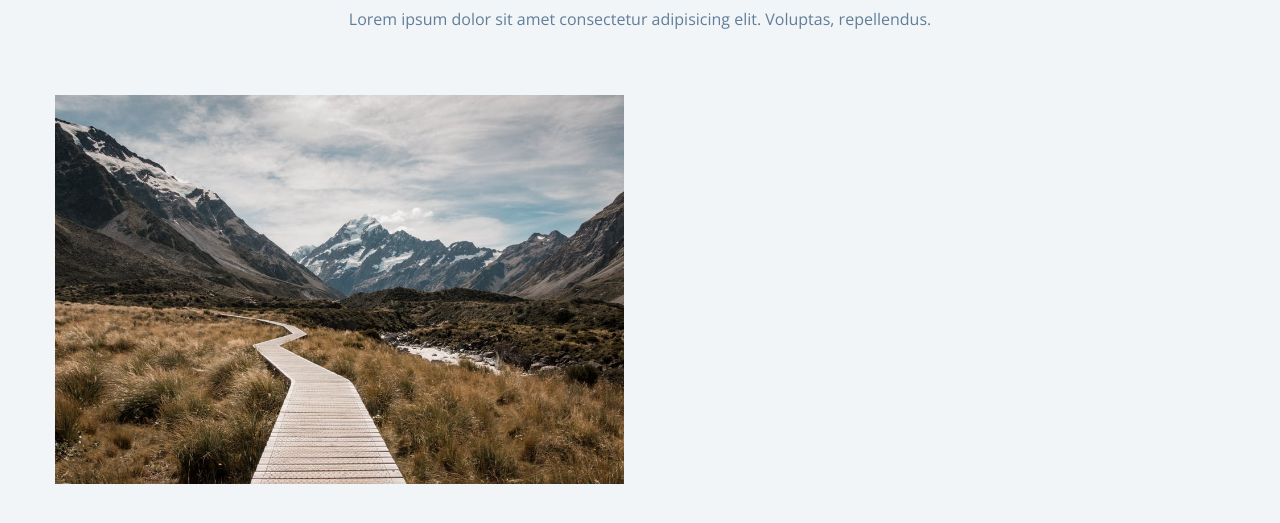
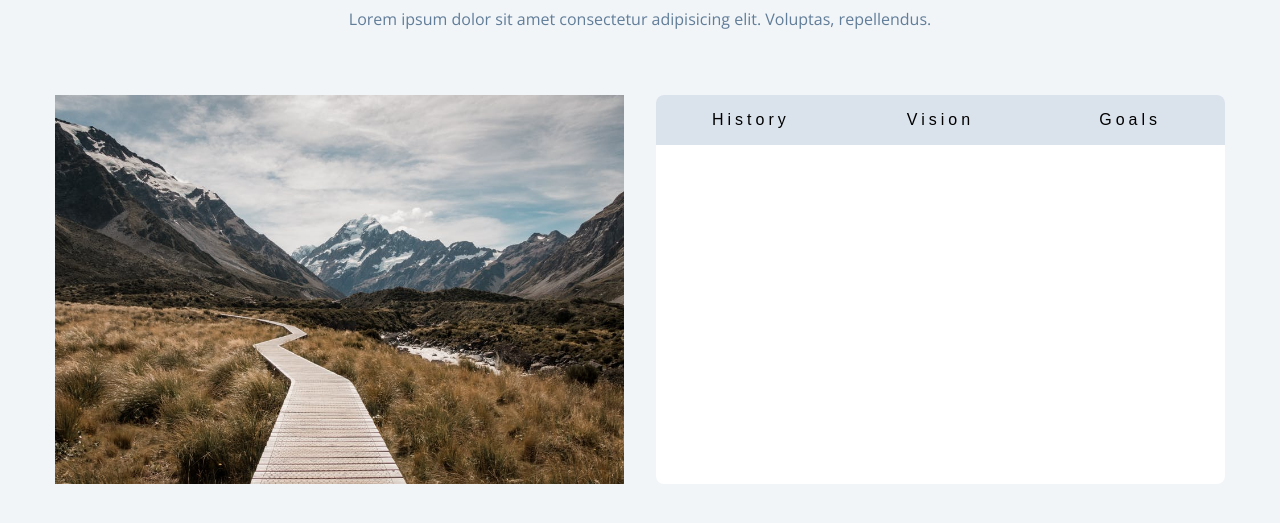
Before and after one commit to BeataJ/tabs, a plain HTML site: page index.html in a window 1280 px wide. Shown: the part 45-568 px from the top of the page. Drawn offline with nearby package versions, Linux system fonts and the light colour scheme.

Commit message:
add article about

```diff
--- a/index.html
+++ b/index.html
@@ -23,7 +23,14 @@
         <article>
           <img src="./hero-bcg.jpeg" alt="about picture" />
         </article>
-        <article></article>
+        <article class="about">
+          <!-- btn container -->
+          <div class="btn-container">
+            <button class="tab-btn" data-id="history">history</button>
+            <button class="tab-btn" data-id="vision">vision</button>
+            <button class="tab-btn" data-id="goals">goals</button>
+          </div>
+        </article>
       </div>
     </section>
   </body>
```
